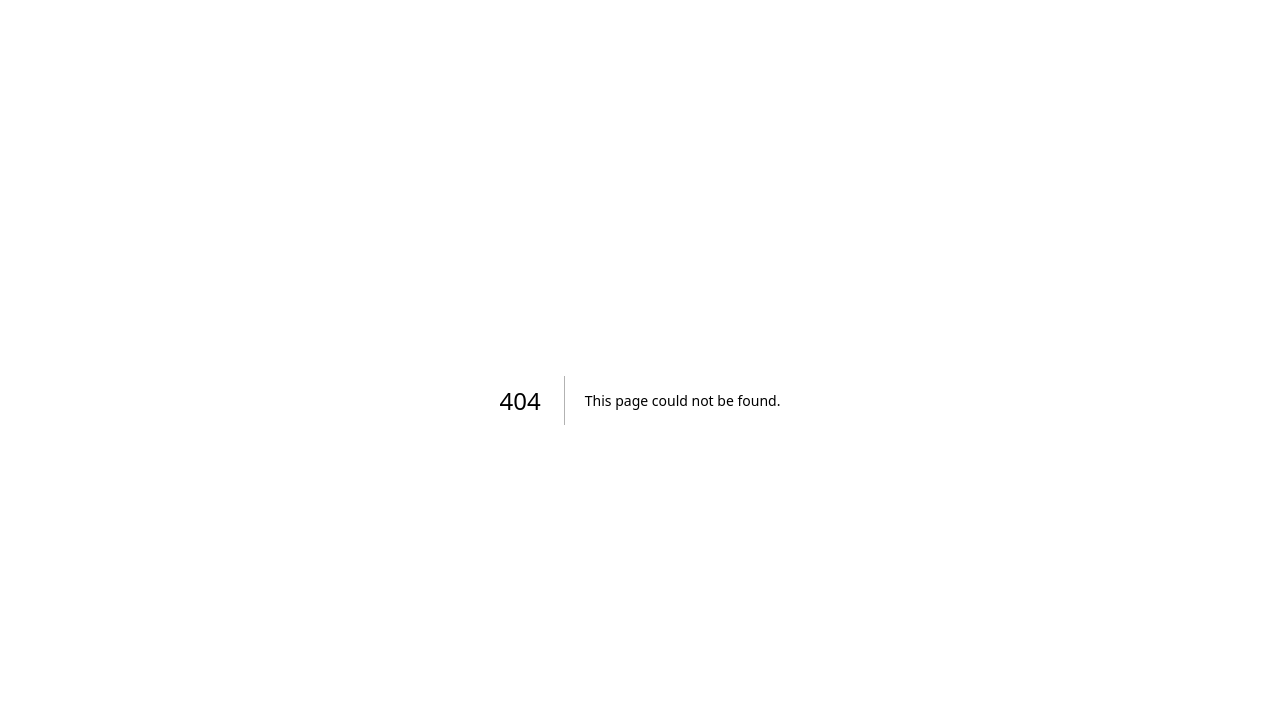
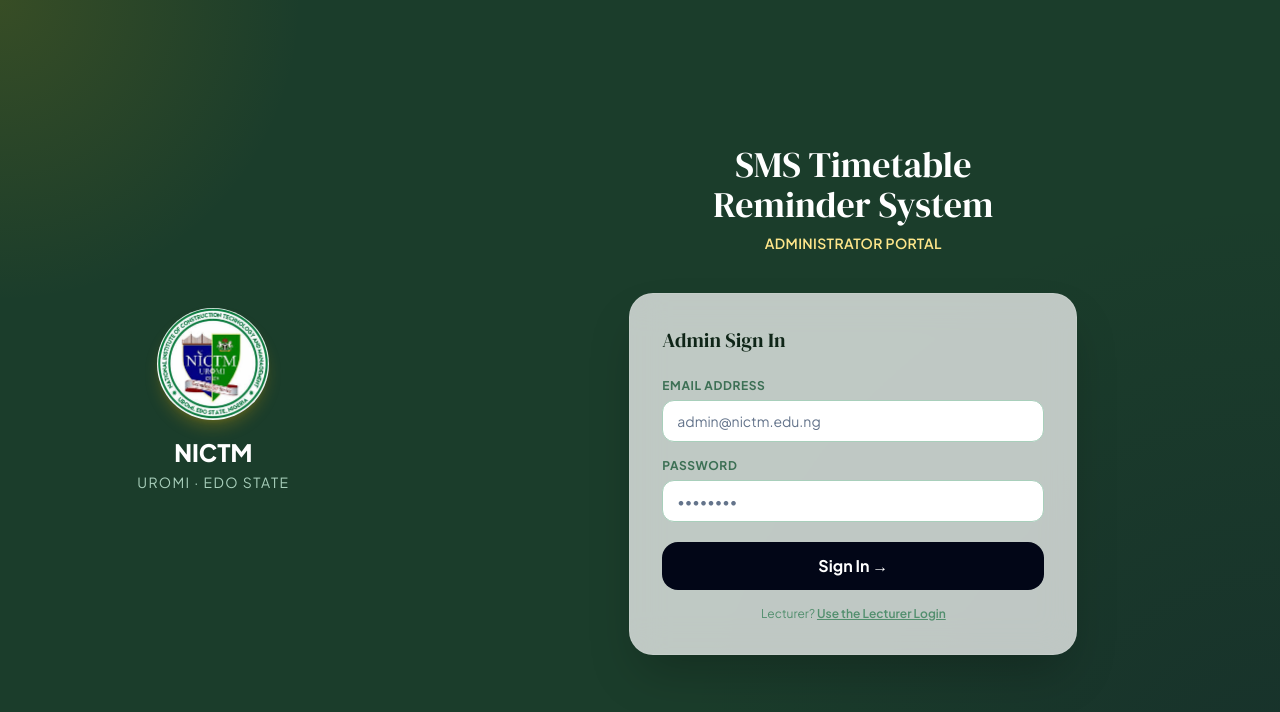
Before and after one commit to kodazenji2/sms-reminder-system, a Next.js app: page /login/admin in a window 1280 px wide. Before the commit this address had no page. Shown: the top 712 px of the page. Built offline with nearby package versions, Linux system fonts and the light colour scheme; no server answers.

Commit message:
Create page.tsx

```diff
--- /dev/null
+++ b/app/login/admin/page.tsx
@@ -0,0 +1,133 @@
+"use client";
+
+import { useState } from "react";
+import { useRouter } from "next/navigation";
+import Link from "next/link";
+import { createClient } from "@/lib/supabase/client";
+import { NICTMBrand } from "@/components/ui/NICTMBrand";
+
+/**
+ * Admin Login — separate entry point from /login (lecturer/staff).
+ *
+ * Validates role = "admin" explicitly. A lecturer account entered here
+ * is rejected with a clear message rather than redirected through,
+ * keeping the two portals genuinely separate.
+ */
+export default function AdminLoginPage() {
+  const router = useRouter();
+  const supabase = createClient();
+
+  const [email, setEmail] = useState("");
+  const [password, setPassword] = useState("");
+  const [loading, setLoading] = useState(false);
+  const [error, setError] = useState("");
+
+  async function handleLogin() {
+    setLoading(true);
+    setError("");
+
+    const { data, error: authError } = await supabase.auth.signInWithPassword({
+      email, password,
+    });
+
+    if (authError || !data.user) {
+      setError(authError?.message ?? "Login failed. Check your credentials.");
+      setLoading(false);
+      return;
+    }
+
+    const { data: profile } = await supabase
+      .from("profiles")
+      .select("role")
+      .eq("id", data.user.id)
+      .single();
+
+    if (profile?.role !== "admin") {
+      await supabase.auth.signOut();
+      setError("This account does not have administrator access.");
+      setLoading(false);
+      return;
+    }
+
+    router.push("/admin");
+  }
+
+  return (
+    <div
+      className="min-h-screen flex flex-col md:flex-row items-center justify-center md:items-stretch md:justify-start text-white"
+      style={{ background: "radial-gradient(circle at top left, rgba(184,150,12,0.18), transparent 20%), radial-gradient(circle at bottom right, rgba(15,23,42,0.30), transparent 40%), #1B3D2B" }}
+    >
+      <div className="flex md:w-1/3 flex-col items-center justify-center px-6 pt-10 pb-6 md:p-10">
+        <NICTMBrand size="lg" className="shadow-lg shadow-nictm-gold/30 mb-3 md:mb-4" />
+        <p className="text-white font-extrabold text-xl md:text-2xl leading-tight">NICTM</p>
+        <p className="text-nictm-200 text-xs md:text-sm tracking-widest uppercase mt-1">
+          Uromi · Edo State
+        </p>
+      </div>
+
+      <div className="flex-1 flex flex-col items-center justify-center w-full px-6 pb-10 md:py-10">
+        <div className="w-full max-w-md">
+          <div className="text-center mb-8 md:mb-10">
+            <h1 className="font-serif text-white text-3xl md:text-4xl leading-snug mb-2">
+              SMS Timetable<br />Reminder System
+            </h1>
+            <p className="text-amber-200 text-sm font-semibold tracking-wide uppercase">
+              Administrator Portal
+            </p>
+          </div>
+
+          <div className="glass rounded-3xl p-6 md:p-8 shadow-2xl border-white/10">
+            <h2 className="font-serif text-nictm-950 text-xl mb-6">Admin Sign In</h2>
+
+            <div className="mb-4">
+              <label className="label">Email Address</label>
+              <input
+                type="email"
+                className="input"
+                value={email}
+                onChange={e => setEmail(e.target.value)}
+                onKeyDown={e => e.key === "Enter" && handleLogin()}
+                placeholder="admin@nictm.edu.ng"
+                autoComplete="email"
+              />
+            </div>
+
+            <div className="mb-5">
+              <label className="label">Password</label>
+              <input
+                type="password"
+                className="input"
+                value={password}
+                onChange={e => setPassword(e.target.value)}
+                onKeyDown={e => e.key === "Enter" && handleLogin()}
+                placeholder="••••••••"
+                autoComplete="current-password"
+              />
+            </div>
+
+            {error && (
+              <div className="bg-red-50 text-red-700 text-sm px-4 py-2.5 rounded-xl mb-4 font-medium">
+                {error}
+              </div>
+            )}
+
+            <button
+              className="btn-primary w-full py-3 text-base"
+              onClick={handleLogin}
+              disabled={loading}
+            >
+              {loading ? "Signing in…" : "Sign In →"}
+            </button>
+
+            <p className="text-nictm-600 text-xs mt-4 text-center">
+              Lecturer?{" "}
+              <Link href="/login" className="underline font-semibold">
+                Use the Lecturer Login
+              </Link>
+            </p>
+          </div>
+        </div>
+      </div>
+    </div>
+  );
+}
```
